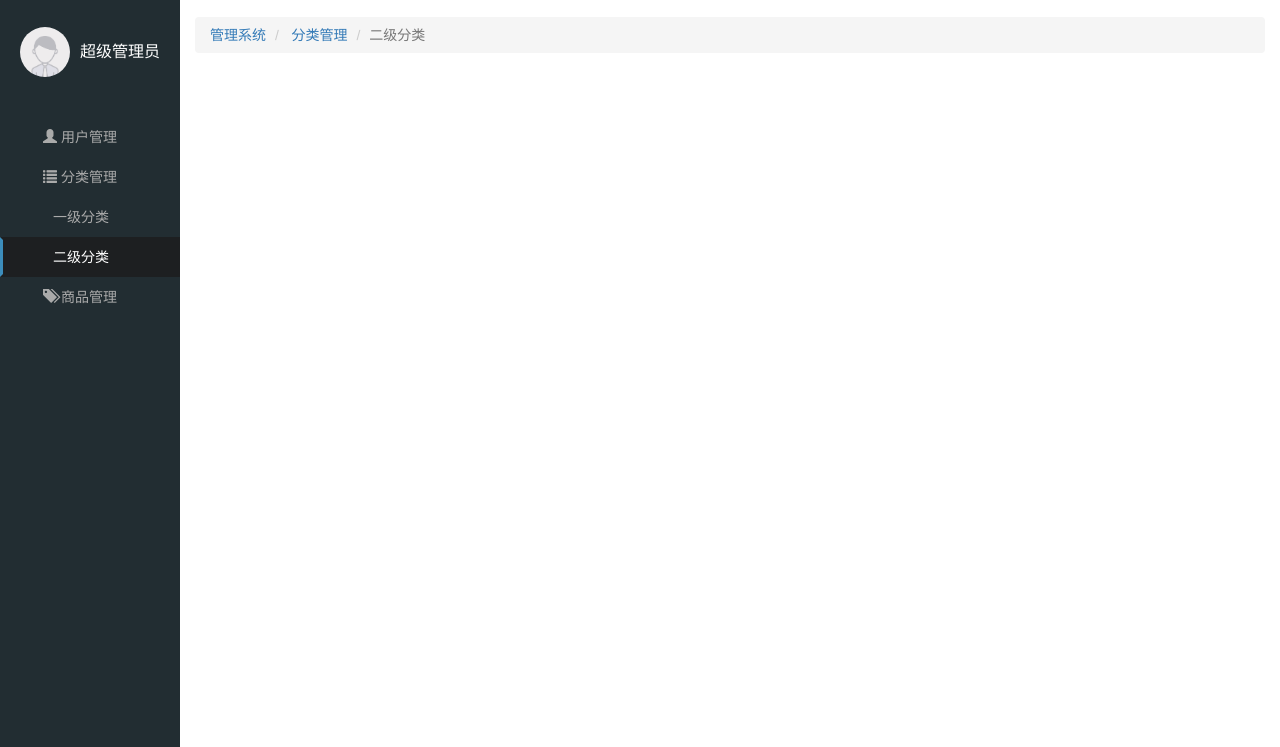
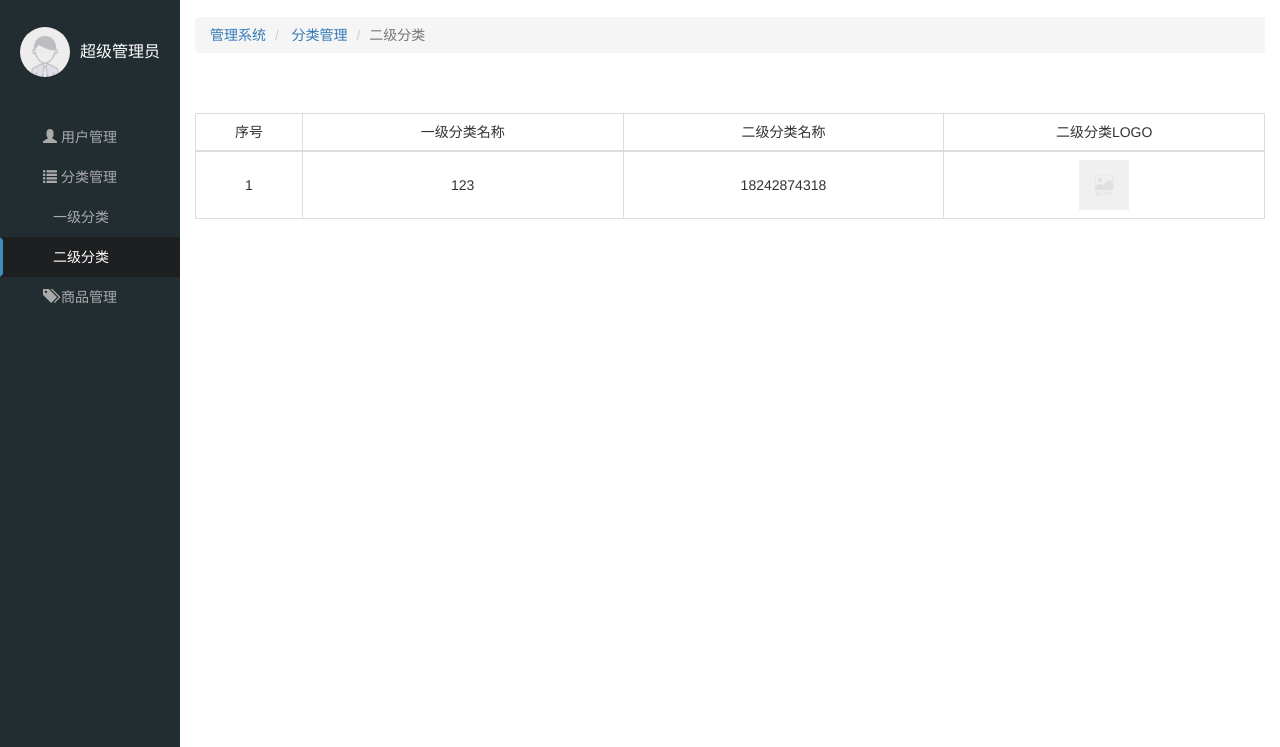
Before and after one commit to mhfe123/letao-project, a website: page public/back/category2.html in a window 1280 px wide. Shown: the part 53-800 px from the top of the page. Drawn offline with Linux system fonts and the light colour scheme; no server answers.

Commit message:
二级分类基本结构

```diff
--- a/public/back/category2.html
+++ b/public/back/category2.html
@@ -75,7 +75,28 @@
                 <li class="active">二级分类</li>
             </ol>
             <div class="lf-content clearfix">
-
+                <table class="table table-bordered text-center">
+                    <thead>
+                        <tr>
+                            <td width="10%">序号</td>
+                            <td width="30%">一级分类名称</td>
+                            <td width="30%">二级分类名称</td>
+                            <td width="30%">二级分类LOGO</td>
+                        </tr>
+                    </thead>
+                    <tbody>
+                        <tr>
+                            <td>1</td>
+                            <td>123</td>
+                            <td>18242874318</td>
+                            <td><img src="./images/none.png" width="50" height="50" alt=""></td>
+                        </tr>
+                    </tbody>
+                </table>
+                <!-- bootstrap分页插件如果是3.0版本要求盒子必须为ul -->
+                <div class="pagebtn" style="text-align:right;">
+                    <ul id="paginator"></ul>
+                </div>
             </div>
         </div>
     </div>
--- /dev/null
+++ b/public/back/js/category2.js
@@ -0,0 +1,3 @@
+$(function(){
+
+});
--- a/public/back/less/commen.less
+++ b/public/back/less/commen.less
@@ -22,3 +22,10 @@ a:link,a:visited,a:hover,a:active {
 .text-center {
     text-align: center;
 }
+.table {
+    &.table-bordered {
+        td {
+            vertical-align: middle;
+        }
+    }
+}
```
